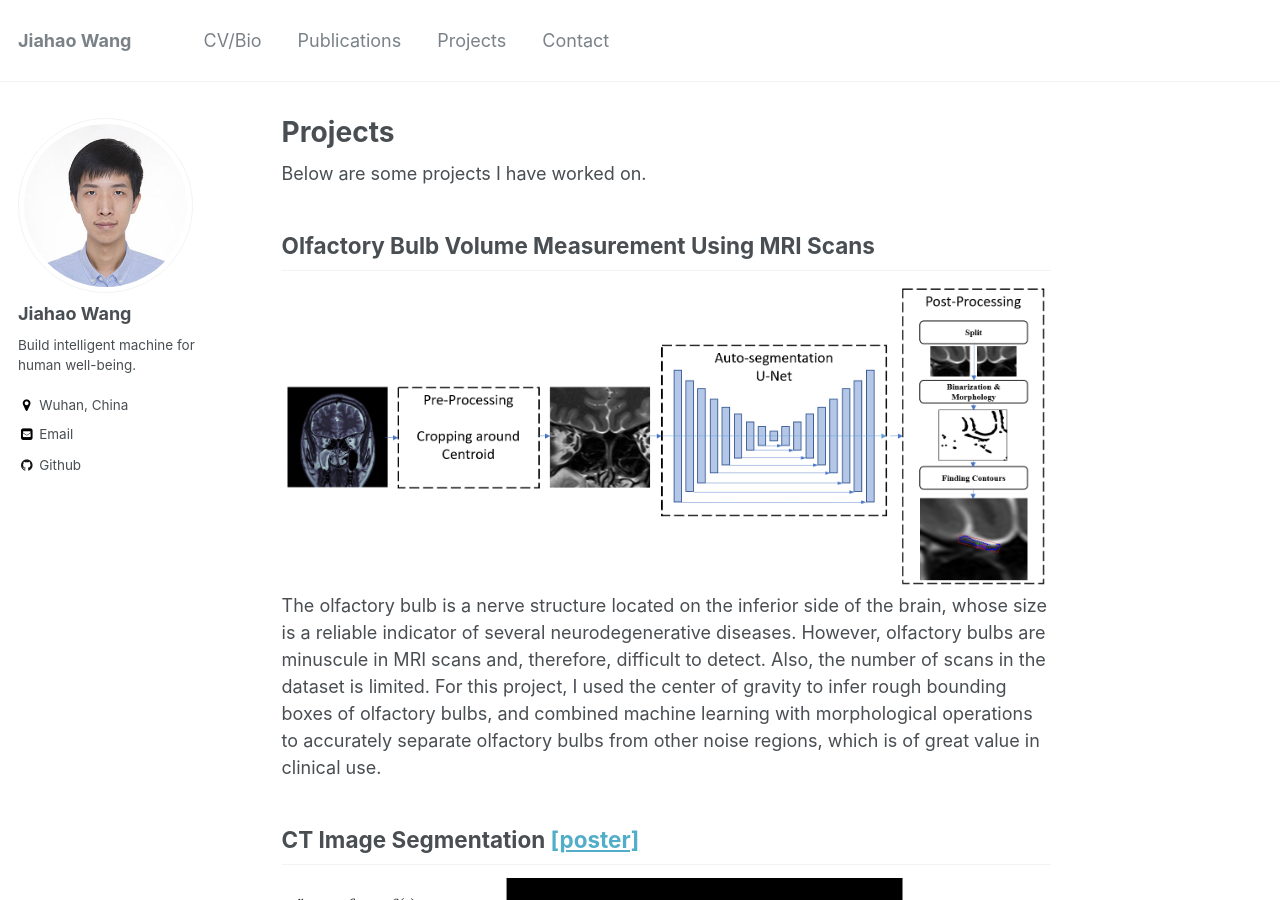
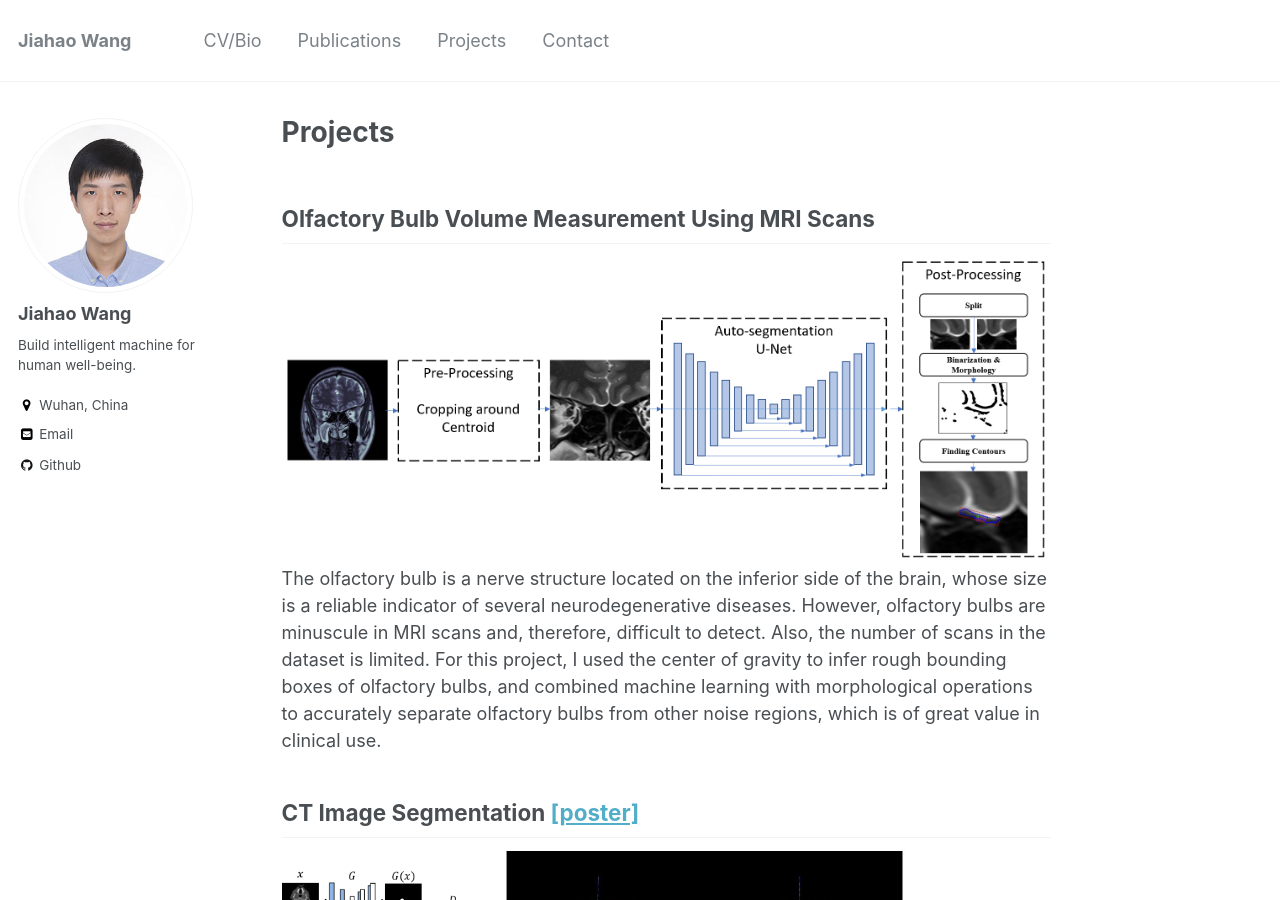
Before and after one commit to JiahaoPlus/JiahaoPlus.github.io, a Jekyll site: the page built from _pages/projects.md, in a window 1280 px wide and 900 px high. Built offline with Jekyll 4.4.1, drawn with Linux system fonts in a browser that asks for light colours.

Commit message:
update 'projects'

```diff
--- a/_pages/projects.md
+++ b/_pages/projects.md
@@ -4,7 +4,6 @@ title: "Projects"
 permalink: /projects/
 author_profile: true
 ---
-Below are some projects I have worked on.
 ## Olfactory Bulb Volume Measurement Using MRI Scans
 <img width="800" height="322" src="https://JiahaoPlus.github.io/images/OB.png"/><br>
 The olfactory bulb is a nerve structure located on the inferior side of the brain, whose size is a reliable indicator of several neurodegenerative diseases. However, olfactory bulbs are minuscule in MRI scans and, therefore, difficult to detect. Also, the number of scans in the dataset is limited. For this project, I used the center of gravity to infer rough bounding boxes of olfactory bulbs, and combined machine learning with morphological operations to accurately separate olfactory bulbs from other noise regions, which is of great value in clinical use.
```
